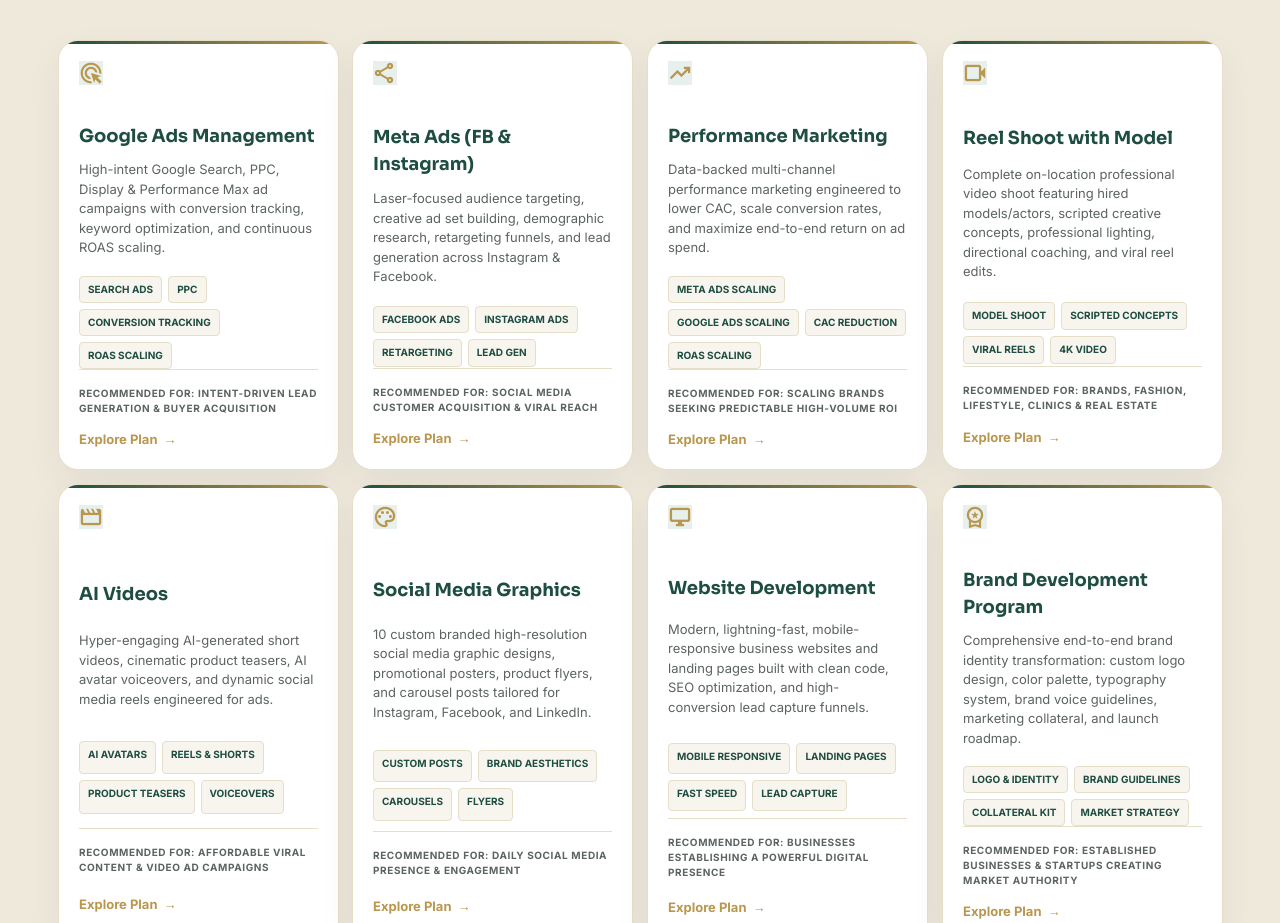
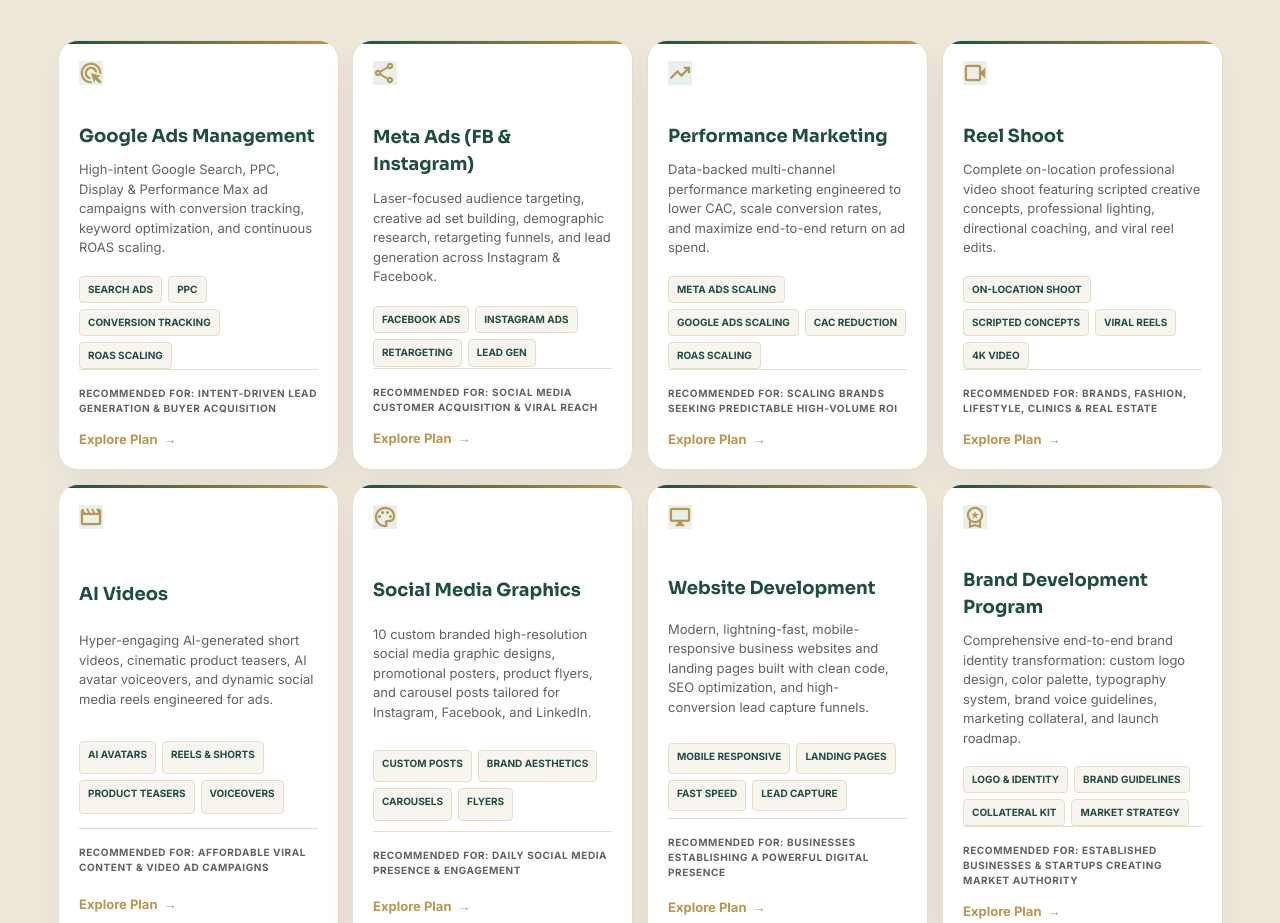
Before and after one commit to bizzmaker77-commits/bizzmaker, a Next.js app: page / in a window 1280 px wide. Shown: the part 1580-2503 px from the top of the page. Built offline with nearby package versions, Linux system fonts and the light colour scheme; no server answers; the database is empty.

Commit message:
refactor: rename Reel Shoot with Model to Reel Shoot and remove model references

```diff
--- a/app/components/ContactForm.jsx
+++ b/app/components/ContactForm.jsx
@@ -181,7 +181,7 @@ export default function ContactForm() {
           <option value="Meta Ads (₹3,000)">Meta Ads - FB & Instagram (₹3,000)</option>
           <option value="Performance Marketing - Meta (₹5,000)">Performance Marketing - Meta (₹5,000)</option>
           <option value="Performance Marketing - Google (₹10,000)">Performance Marketing - Google (₹10,000)</option>
-          <option value="Reel Shoot with Model (Starting ₹6,000)">Reel Shoot with Model (Starting ₹6,000)</option>
+          <option value="Reel Shoot (Starting ₹6,000)">Reel Shoot (Starting ₹6,000)</option>
           <option value="AI Videos (Starting ₹599)">AI Videos (Starting ₹599)</option>
           <option value="Social Media Graphics - 10 Posts (₹500)">Social Media Graphics - 10 Posts (₹500)</option>
           <option value="Website Development (Starting ₹5,000)">Website Development (Starting ₹5,000)</option>
--- a/app/components/FaqSection.jsx
+++ b/app/components/FaqSection.jsx
@@ -9,7 +9,7 @@ const faqs = [
   },
   {
     question: "How much do your marketing services cost?",
-    answer: "Our services are highly affordable and tailored for growing businesses. Pricing starts as low as ₹500 for 10 Social Media Graphics, ₹599 for AI Videos, ₹3,000 for Meta Ads, ₹5,000 for Website Development, ₹6,000 for Reel Shoots with Models, ₹7,500 for Google Ads Management, and ₹20,000 for our complete Brand Development Program."
+    answer: "Our services are highly affordable and tailored for growing businesses. Pricing starts as low as ₹500 for 10 Social Media Graphics, ₹599 for AI Videos, ₹3,000 for Meta Ads, ₹5,000 for Website Development, ₹6,000 for Professional Reel Shoots, ₹7,500 for Google Ads Management, and ₹20,000 for our complete Brand Development Program."
   },
   {
     question: "What makes AI Digital different?",
--- a/app/components/PricingPopup.jsx
+++ b/app/components/PricingPopup.jsx
@@ -40,9 +40,9 @@ const defaultCpTiers = [
   },
   {
     id: "plan_reel_shoot",
-    name: "Reel Shoot with Model",
-    scope: "Reel Shoot with Model",
-    shortLabel: "Model Reel (₹6K+)",
+    name: "Reel Shoot",
+    scope: "Reel Shoot",
+    shortLabel: "Reel Shoot (₹6K+)",
     price: 6000,
     priceDisplay: "6,000",
     period: "Starting from",
--- a/app/page.jsx
+++ b/app/page.jsx
@@ -74,9 +74,9 @@ const campaigns = [
   },
   {
     icon: "videocam",
-    title: "Reel Shoot with Model",
-    body: "Complete on-location professional video shoot featuring hired models/actors, scripted creative concepts, professional lighting, directional coaching, and viral reel edits.",
-    tags: ["Model Shoot", "Scripted Concepts", "Viral Reels", "4K Video"],
+    title: "Reel Shoot",
+    body: "Complete on-location professional video shoot featuring scripted creative concepts, professional lighting, directional coaching, and viral reel edits.",
+    tags: ["On-Location Shoot", "Scripted Concepts", "Viral Reels", "4K Video"],
     fit: "Brands, fashion, lifestyle, clinics & real estate",
     link: "/pricing#reel-shoot"
   },
--- a/data/industryPlans.json
+++ b/data/industryPlans.json
@@ -54,15 +54,15 @@
         },
         {
           "id": "plan_reel_shoot",
-          "name": "Reel Shoot with Model",
-          "scope": "Reel Shoot with Model",
+          "name": "Reel Shoot",
+          "scope": "Reel Shoot",
           "ticketRange": "Media Production",
           "category": "media",
           "price": 6000,
           "priceDisplay": "6,000",
           "period": "Starting from",
           "monthlyEffective": "Starts at ₹6,000 per Shoot",
-          "subtitle": "On-Location Shoot with Professional Models, Scripting & 4K Video Editing",
+          "subtitle": "On-Location Shoot with Scripting, Direction & 4K Video Editing",
           "icon": "videocam",
           "popular": false
         },
@@ -136,7 +136,7 @@
         },
         {
           "title": "Professional Media & Video Shoots",
-          "desc": "On-location model reel shoots (₹6,000) and high-impact AI promotional video production (₹599).",
+          "desc": "On-location reel shoots (₹6,000) and high-impact AI promotional video production (₹599).",
           "icon": "videocam"
         },
         {
@@ -150,7 +150,7 @@
           { "title": "Google Ads & PPC Campaigns", "desc": "High-intent keyword targeting, negative keyword filtering, conversion tracking & monthly ROAS scaling (₹7,500/mo).", "icon": "ads_click" },
           { "title": "Meta Ads & Retargeting Funnels", "desc": "Laser audience segmentation, creative visual testing & lead generation on Facebook & Instagram (₹3,000/mo).", "icon": "share" },
           { "title": "Data-Driven Performance Marketing", "desc": "Advanced full-funnel CAC reduction and conversion scaling on Meta (₹5,000) & Google (₹10,000).", "icon": "trending_up" },
-          { "title": "Model Reel Shoots & Video Content", "desc": "On-location shoots with professional models, scripted concepts, studio lighting & 4K editing (Starts at ₹6,000).", "icon": "videocam" },
+          { "title": "Professional Reel Shoots & Video Content", "desc": "On-location shoots with scripted concepts, studio lighting & 4K editing (Starts at ₹6,000).", "icon": "videocam" },
           { "title": "AI Promotional Videos & Teasers", "desc": "AI-generated short video reels with realistic voiceovers, dynamic visuals & captions (Starts at ₹599).", "icon": "movie" },
           { "title": "Social Media Graphics Pack", "desc": "10 custom high-resolution branded post creatives, promotional flyers & banners (₹500 for 10 Posts).", "icon": "palette" },
           { "title": "High-Conversion Website Development", "desc": "Lightning-fast, mobile-responsive, SEO-optimized business websites & landing funnels (Starts at ₹5,000).", "icon": "desktop_windows" },
@@ -163,8 +163,8 @@
           "answer": "For immediate high-intent leads, our Google Ads Management (₹7,500/mo) and Meta Ads (₹3,000/mo) or Performance Marketing (Meta ₹5,000 / Google ₹10,000) deliver measurable customer inquiries within days."
         },
         {
-          "question": "What is included in the Reel Shoot with Model (Starting ₹6,000)?",
-          "answer": "It includes an on-location video shoot featuring professional models/actors, scripted creative concepts, professional lighting, directional coaching, and 3-5 edited high-converting reels/shorts."
+          "question": "What is included in the Reel Shoot (Starting ₹6,000)?",
+          "answer": "It includes an on-location video shoot featuring scripted creative concepts, professional lighting, directional coaching, and 3-5 edited high-converting reels/shorts."
         },
         {
           "question": "How does the AI Videos service work (Starting ₹599)?",
```
Also changed, not shown: app/pricing/PricingClientPage.jsx (+8 -8 lines).
